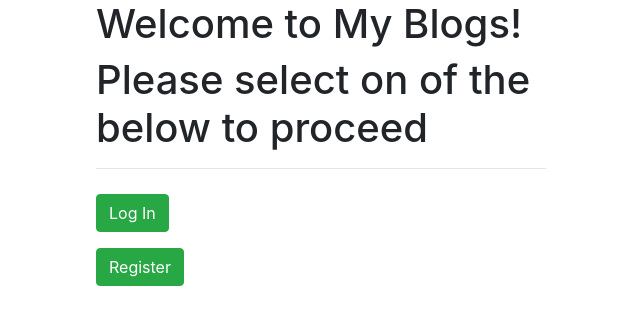
After one commit to jcburnworth1/Web_Blog, a Flask app: page / in a window 1280 px wide. The commit adds this page. Shown: the top 325 px of the page, without its empty margins (319-959 px from the left). Run offline with Flask 2, Linux system fonts and the light colour scheme; some libraries are stand-ins or nearby versions.

Commit message:
Navigation from home to register/login

```diff
--- a/src/app.py
+++ b/src/app.py
@@ -69,17 +69,10 @@ def register_user():
 
 def user_blogs(user_id=None):
     """Show user's blogs on navigation to the blogs page"""
-    print("Got to user_blogs()")
-    print("User ID: {}".format(user_id))
     if user_id is not None:
-        print("In true statement")
         user = User.get_by_id(user_id)
     else:
-        print("In False statement")
         user = User.get_by_email(session['email'])
-    print("Through if statement")
-    print("User ID Post if statement: {}".format(user._id))
-
     blogs = user.get_blogs()
 
     return render_template('user_blogs.html', blogs=blogs, email=user.email)
--- /dev/null
+++ b/src/templates/home.html
@@ -0,0 +1,20 @@
+<!-- Extending base html -->
+<!-- This must be rendered from Python or {} items will show up as text-->
+{% extends "base.html" %}
+{% block content %}
+<div class="container page-form">
+    <h1>Welcome to My Blogs!</h1>
+    <h1>Please select on of the below to proceed</h1>
+    <hr>
+    <form id="login-form" action="/login">
+        <div class="form-group">
+            <button type="submit" class="btn btn-success">Log In</button>
+        </div>
+    </form>
+    <form id="register-form" action="/register">
+        <div class="form-group">
+            <button type="submit" class="btn btn-success">Register</button>
+        </div>
+    </form>
+</div>
+{% endblock %}
--- a/src/templates/user_blogs.html
+++ b/src/templates/user_blogs.html
@@ -4,6 +4,7 @@
 {% block content %}
 <div class="container">
     <h2>{{ email }}'s Blogs</h2>
+
     {% for blog in blogs%}
         <h3><a href="/posts/{{ blog._id}}">{{ blog.title }}</a></h3>
         <p>{{ blog.description }}</p>
```
